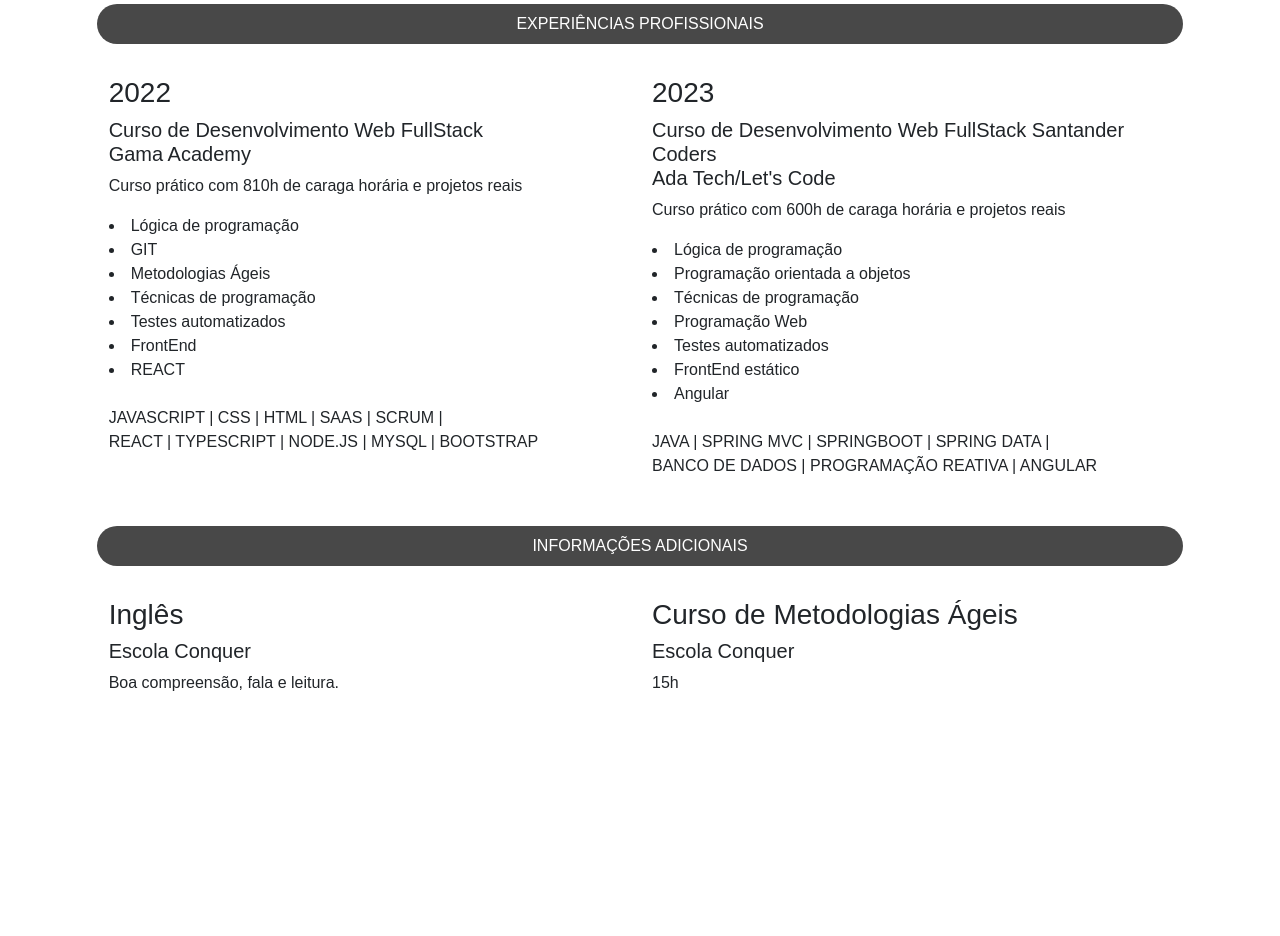
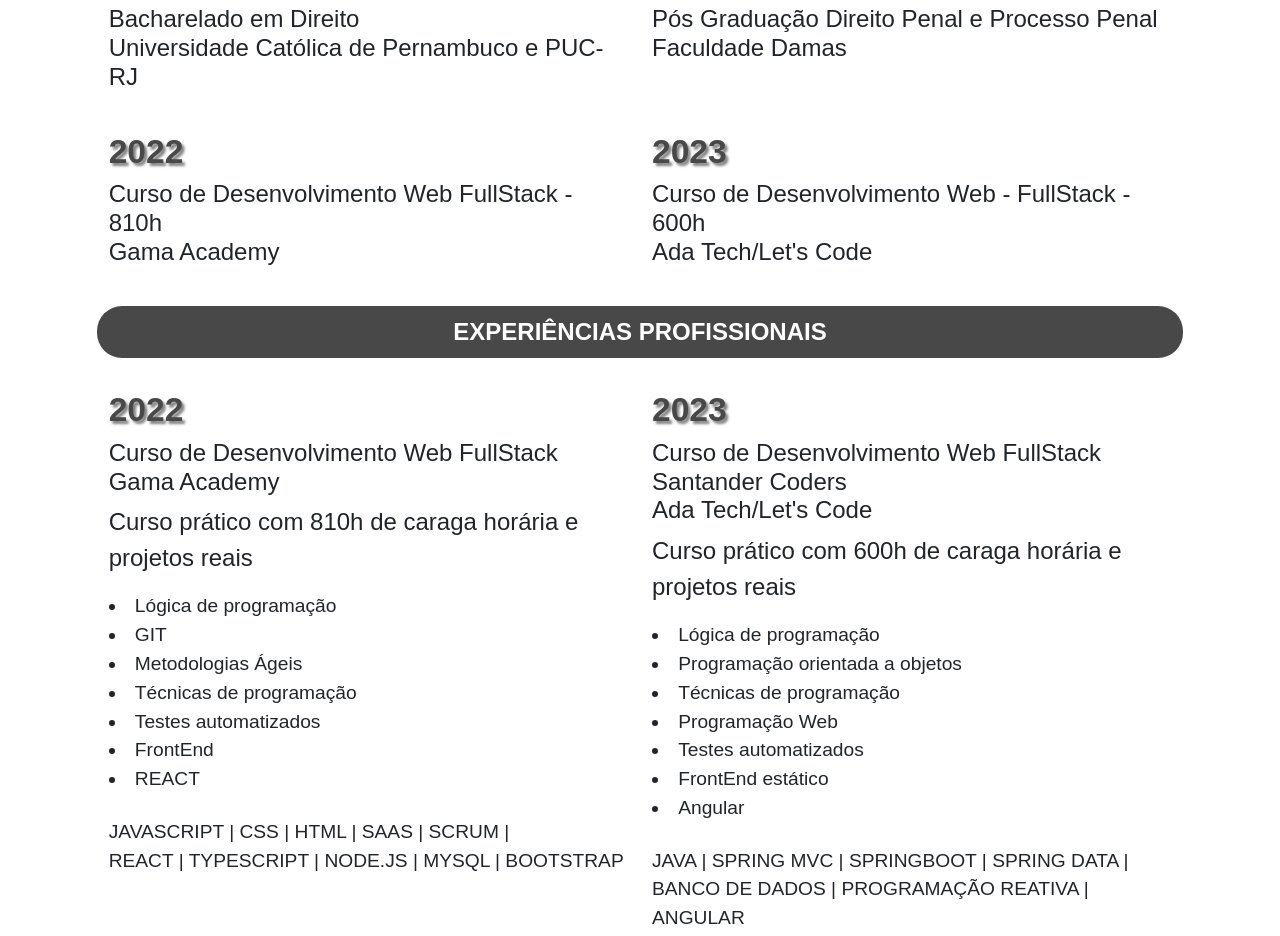
Before and after one commit to tatymota/Front-End-Ada, a website: page projeto-currículo.html in a window 1280 px wide. Shown: the part 963-1899 px from the top of the page. Before the commit the page ends 1674 px from the top, so only its background shows below. Drawn offline with nearby package versions, Linux system fonts and the light colour scheme.

Commit message:
feat: update styles

```diff
--- a/projeto-curriculo.css
+++ b/projeto-curriculo.css
@@ -6,12 +6,26 @@
     background-color: #484848;
     height: 300px;
     width: 100%;
-
 }
-
+.h1-style{
+    font-size: 3rem !important;
+    text-shadow: white 0.04em 0.04em 0.04em;
+}
 img{
     height:100%;
     border-radius: 50%;
+}
+h3{
+    font-weight: bold;
+    font-size: 2.1rem;
+    color: #484848;
+    text-shadow: gray 0.08em 0.08em 0.08em;
+}
+h5{
+    font-size: 1.5rem;
+}
+li{
+    font-size: 1.2rem;
 }
 
 .container-secao {
@@ -21,6 +35,12 @@
     color: #ffffff;
     text-align: center;
     margin: 2rem 0;
+    font-size: 1.5rem;
+    font-weight: bold;
+}
+
+.font-aboutme{
+    font-size: 1.5rem;
 }
 
 .height-100 {
@@ -34,3 +54,6 @@
 .text-white {
     color: white
 }
+.margin-div{
+    margin-bottom: 2rem;
+}
--- a/projeto-currículo.html
+++ b/projeto-currículo.html
@@ -18,19 +18,19 @@
             </div>
             <div class="col col-lg-3 text-white">
                 <div class="column justify-content-md-center">
-                    <h1>Tatyanna Mota</h1>
+                    <h1 class="h1-style">Tatyanna Mota</h1>
                     <h4>Desenvolvedora Web</h4>
                     <div style="display: flex; align-items: center; margin-top: 2rem;">
                         <svg xmlns="http://www.w3.org/2000/svg" width="16" height="16" fill="white" class="bi bi-telephone-inbound-fill" viewBox="0 0 16 16">
                             <path fill-rule="evenodd" d="M1.885.511a1.745 1.745 0 0 1 2.61.163L6.29 2.98c.329.423.445.974.315 1.494l-.547 2.19a.678.678 0 0 0 .178.643l2.457 2.457a.678.678 0 0 0 .644.178l2.189-.547a1.745 1.745 0 0 1 1.494.315l2.306 1.794c.829.645.905 1.87.163 2.611l-1.034 1.034c-.74.74-1.846 1.065-2.877.702a18.634 18.634 0 0 1-7.01-4.42 18.634 18.634 0 0 1-4.42-7.009c-.362-1.03-.037-2.137.703-2.877L1.885.511zM15.854.146a.5.5 0 0 1 0 .708L11.707 5H14.5a.5.5 0 0 1 0 1h-4a.5.5 0 0 1-.5-.5v-4a.5.5 0 0 1 1 0v2.793L15.146.146a.5.5 0 0 1 .708 0z"/>
                         </svg>
-                        <div style="margin-left: 0.5rem;">(81) 99990-0985</div>
+                        <div style="margin-left: 0.5rem; font-size: 1.2rem;">(81) 99990-0985</div>
                     </div>
                     <div style="display: flex; align-items: center">
                         <svg xmlns="http://www.w3.org/2000/svg" width="16" height="16" fill="white" class="bi bi-envelope-fill" viewBox="0 0 16 16">
                             <path d="M.05 3.555A2 2 0 0 1 2 2h12a2 2 0 0 1 1.95 1.555L8 8.414.05 3.555ZM0 4.697v7.104l5.803-3.558L0 4.697ZM6.761 8.83l-6.57 4.027A2 2 0 0 0 2 14h12a2 2 0 0 0 1.808-1.144l-6.57-4.027L8 9.586l-1.239-.757Zm3.436-.586L16 11.801V4.697l-5.803 3.546Z"/>
                         </svg>
-                        <div style="margin-left: 0.5rem;">emprego@gmail.com</div>
+                        <div style="margin-left: 0.5rem; font-size: 1.2rem;">emprego@gmail.com</div>
                     </div>
                 </div>
 
@@ -41,9 +41,9 @@
     <main>
 
         <div class="row justify-content-md-center">
-            <div class="col col-10 container-md container-secao">SOBRE MIM</div>
+            <div class="col col-10 container-md container-secao ">SOBRE MIM</div>
 
-            <div class="col col-10">
+            <div class="col col-10 font-aboutme">
                 <p>
                     Meu nome é Tatyanna, mas pode chamar de Taty. Tenho 30 anos, moro em Recife e
                     adoro viajar.
@@ -68,7 +68,7 @@
             <div class="col col-10 container-md container-secao">FORMAÇÃO</div>
             <div class="col col-10">
                 <div class="row justify-content-md-center">
-                    <div class="col col-6">
+                    <div class="col col-6 margin-div">
                         <h3>2015</h3>
                         <h5>
                             Bacharelado em Direito
@@ -77,7 +77,7 @@
                             e PUC-RJ
                         </h5>
                    </div>
-                    <div class="col col-6">
+                    <div class="col col-6 margin-div">
                         <h3>2019</h3>
                         <h5>
                             Pós Graduação Direito Penal e Processo Penal
@@ -115,7 +115,7 @@
                             <br>
                             Gama Academy
                         </h5>
-                        <p>
+                        <p style="font-size: 1.5rem;">
                             Curso prático com 810h de caraga horária e projetos reais
                         </p>
                         <li>Lógica de programação</li>
@@ -126,7 +126,7 @@
                         <li>FrontEnd</li>
                         <li>REACT</li>
                         <br>
-                        <p>
+                        <p style="font-size: 1.2rem;">
                             JAVASCRIPT | CSS | HTML | SAAS | SCRUM |
                             <br>
                             REACT | TYPESCRIPT | NODE.JS | MYSQL | BOOTSTRAP
@@ -140,7 +140,7 @@
                             <br>
                             Ada Tech/Let's Code
                         </h5>
-                        <p>
+                        <p style="font-size: 1.5rem;">
                             Curso prático com 600h de caraga horária e projetos reais
                         </p>
                         <li>Lógica de programação</li>
@@ -151,7 +151,7 @@
                         <li>FrontEnd estático</li>
                         <li>Angular</li>
                         <br>
-                        <p>
+                        <p style="font-size: 1.2rem;">
                             JAVA | SPRING MVC | SPRINGBOOT | SPRING DATA |
                             <br>
                             BANCO DE DADOS | PROGRAMAÇÃO REATIVA | ANGULAR
@@ -166,13 +166,13 @@
                 <div class="row justify-content-md-center">
                     <div class="col col-6">
                         <h3>Inglês</h3>
-                        <h5>Escola Conquer</h5>
-                        <p>Boa compreensão, fala e leitura.</p>
+                        <h5>Nivel: Avançado</h5>
+                        <p style="font-size: 1.4rem;">Boa compreensão, fala e leitura.</p>
                     </div>
                     <div class="col col-6">
                         <h3>Curso de Metodologias Ágeis</h3>
                         <h5>Escola Conquer</h5>
-                        <p>15h</p>
+                        <p style="font-size: 1.4rem;">15h</p>
                     </div>
                 </div>
 
```
